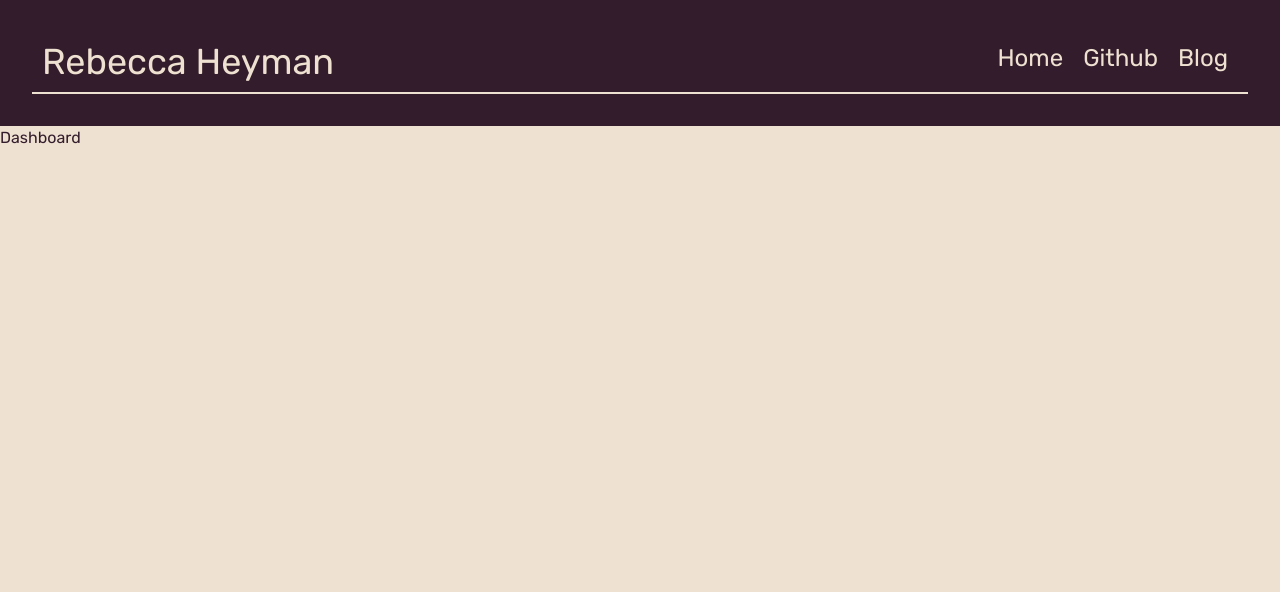
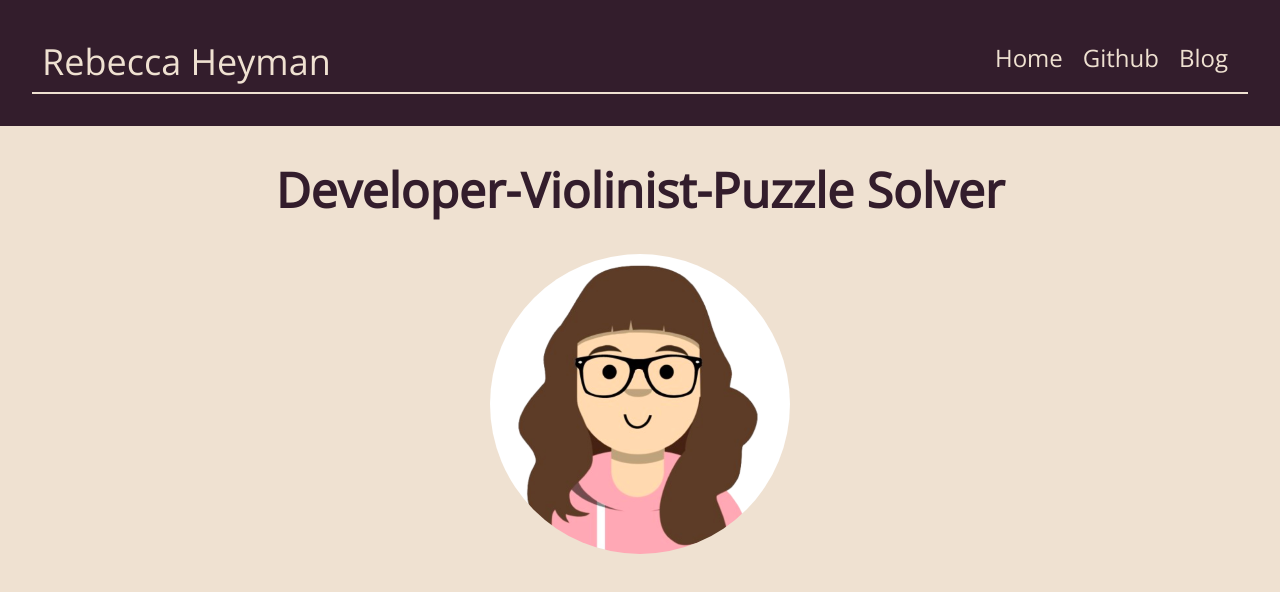
Before and after one commit to kawaiimusician/personal_portfolio, a Next.js app in the folder personal_portfolio_website/: page / in a window 1280 px wide. Shown: the top 592 px of the page. Built offline with nearby package versions, Linux system fonts and the light colour scheme.

Commit message:
begin layout

```diff
--- a/personal_portfolio_website/app/components/Navbar.jsx
+++ b/personal_portfolio_website/app/components/Navbar.jsx
@@ -6,7 +6,7 @@ import { useState } from "react";
 export default function Navbar() {
   const [navbar, setNavbar] = useState(false)
   return (
-    <div className="bg-primary p-8 sticky top-0">
+    <div className="bg-primary p-8 sticky top-0 z-10">
       <nav>
         <p>Rebecca Heyman</p>
         <div className="sm:hidden navButton">
--- a/personal_portfolio_website/app/contact/page.jsx
+++ /dev/null
@@ -1,5 +0,0 @@
-export default function Contact() {
-  return (
-    <div>Contact</div>
-  )
-}
--- a/personal_portfolio_website/app/globals.css
+++ b/personal_portfolio_website/app/globals.css
@@ -11,6 +11,12 @@ body {
 
 .main {
   height: 1500px
+}
+
+.hideSmScreen {
+  @apply
+    hidden
+    sm:block;
 }
 
 nav {
@@ -58,6 +64,37 @@ nav a:hover {
     p-1.5;
 }
 
+.mainPageHeader {
+  @apply
+    w-fit
+    flex flex-col
+    sm:flex-row
+    mx-auto;
+}
+
+.mainPageHeader p {
+  @apply
+    text-5xl
+    text-center
+    font-bold;
+}
+
+.imageCrop {
+  width: 300px;
+  height: 300px;
+  position: relative;
+  overflow: hidden;
+  border-radius: 50%;
+}
+.circleImage {
+  display: inline;
+  margin: 0 auto;
+  height: 100%;
+  width: auto;
+}
+
+
+/* --------- Small Screen / Mobile ------------ */
 @media only screen and (max-width: 639px) {
   nav {
     @apply
--- a/personal_portfolio_website/app/layout.jsx
+++ b/personal_portfolio_website/app/layout.jsx
@@ -1,13 +1,13 @@
 
 import "./globals.css";
 //import google font
-import { Rubik } from "next/font/google";
+import { Open_Sans } from "next/font/google";
 
 // component import
 import Navbar from "./components/Navbar"
 import Footer from "./components/Footer"
 
-const rubik = Rubik({ subsets: ["latin"] });
+const open_sans = Open_Sans({ weight: "400", subsets: ["latin"] });
 
 export const metadata = {
   title: "Rebecca Heyman",
@@ -18,7 +18,7 @@ export const metadata = {
 export default function RootLayout({ children }) {
   return (
     <html lang="en">
-      <body className={rubik.className}>
+      <body className={open_sans.className}>
         <Navbar></Navbar>
         {children}
         <Footer></Footer>
--- a/personal_portfolio_website/app/page.jsx
+++ b/personal_portfolio_website/app/page.jsx
@@ -1,7 +1,20 @@
+import Image from "next/image";
+
 export default function Home() {
   return (
     <main className="main">
-      <h2>Dashboard</h2>
+        <div className="my-10">
+          <div className="mainPageHeader">
+            <p>Developer</p>
+            <p className="hideSmScreen">-</p>
+            <p>Violinist</p>
+            <p className="hideSmScreen">-</p>
+            <p>Puzzle Solver</p>
+          </div>
+        </div>
+        <div className="imageCrop mx-auto">
+          <Image src="/rebecca-heyman.png" width={300} height={300} alt="Cartoon Rebecca" className="circleImage" />
+        </div>
     </main>
   );
 }
```
Also changed, not shown: personal_portfolio_website/public/rebecca-heyman.png (added).
